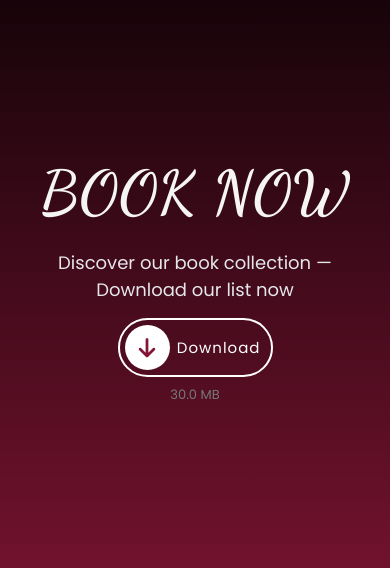
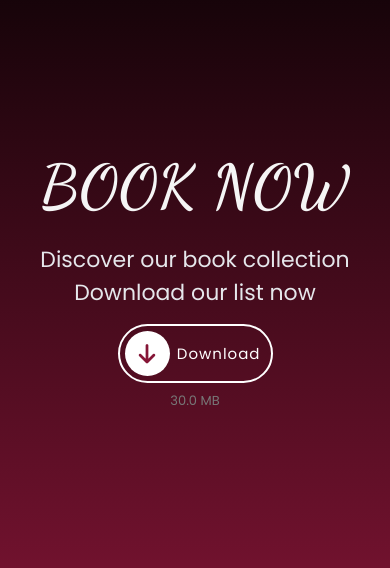
Before and after one commit to fathy61/ROKA, a website: page index.html in a window 390 px wide. Shown: the part 147-715 px from the top of the page. Drawn offline with nearby package versions, Linux system fonts and the light colour scheme.

Commit message:
style desc

```diff
--- a/css/style.css
+++ b/css/style.css
@@ -42,7 +42,7 @@ body {
 }
 
 .hero-content .hero-text {
-  font-size: 24px;
+  font-size: 35px;
   max-width: 600px;
   margin-bottom: 35px;
   color: #e5e7eb;
@@ -54,7 +54,7 @@ body {
 @media (max-width: 720px) {
   .hero-content .hero-text {
     margin-inline: 30px;
-    font-size: 18px;
+    font-size: 22px;
   }
   body {
     overflow: auto;
--- a/index.html
+++ b/index.html
@@ -39,7 +39,7 @@
   <main>
     <div class="hero-content">
       <h1>BOOK NOW</h1>
-      <p class="hero-text">Discover our book collection — Download our list now</p>
+      <p class="hero-text">Discover our book collection <br /> Download our list now</p>
 
       <div class="cta">
         <label for="download" class="label">
```
